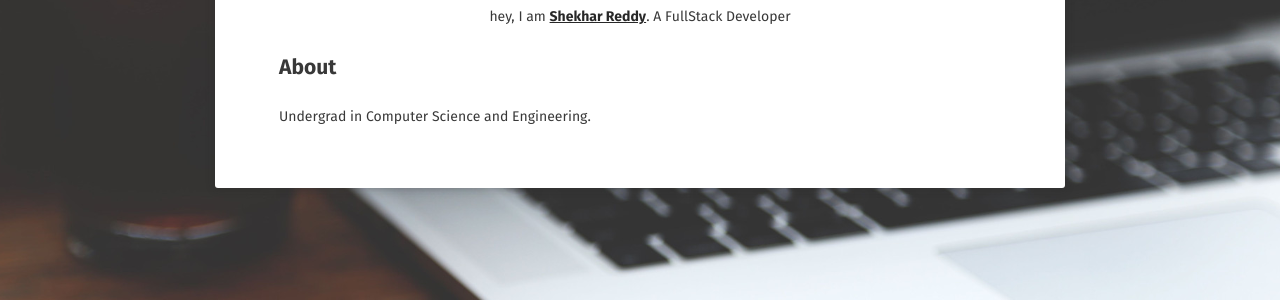
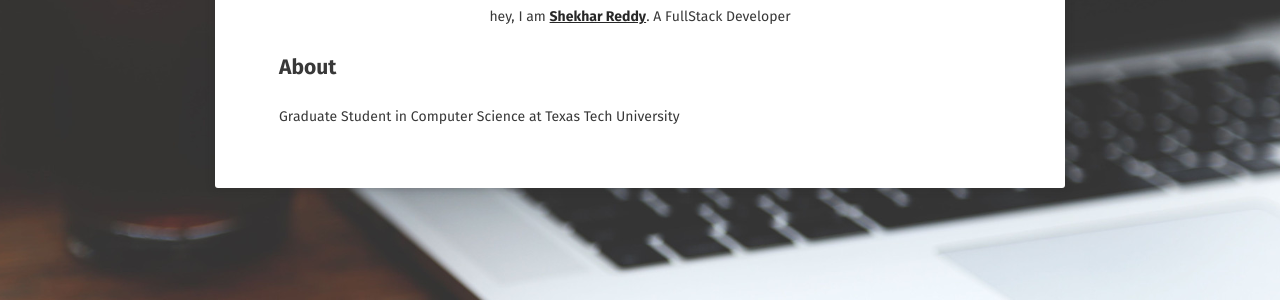
Before and after one commit to ShekharReddy4/ShekharReddy4.github.io, a Jekyll site: the page built from about/index.md, in a window 1280 px wide. Shown: the part 285-585 px from the top of the page. Built offline with Jekyll 4.4.1, drawn with Linux system fonts in a browser that asks for light colours; some web fonts are replaced.

Commit message:
updated the index

```diff
--- a/about/index.md
+++ b/about/index.md
@@ -9,4 +9,4 @@ comments: false
 <center>hey, I am <a href="http://ShekharReddy4.github.io"><b>Shekhar Reddy</b></a>. A FullStack Developer</center>
 
 ## About
-Undergrad in Computer Science and Engineering.
+Graduate Student in Computer Science at Texas Tech University
```
